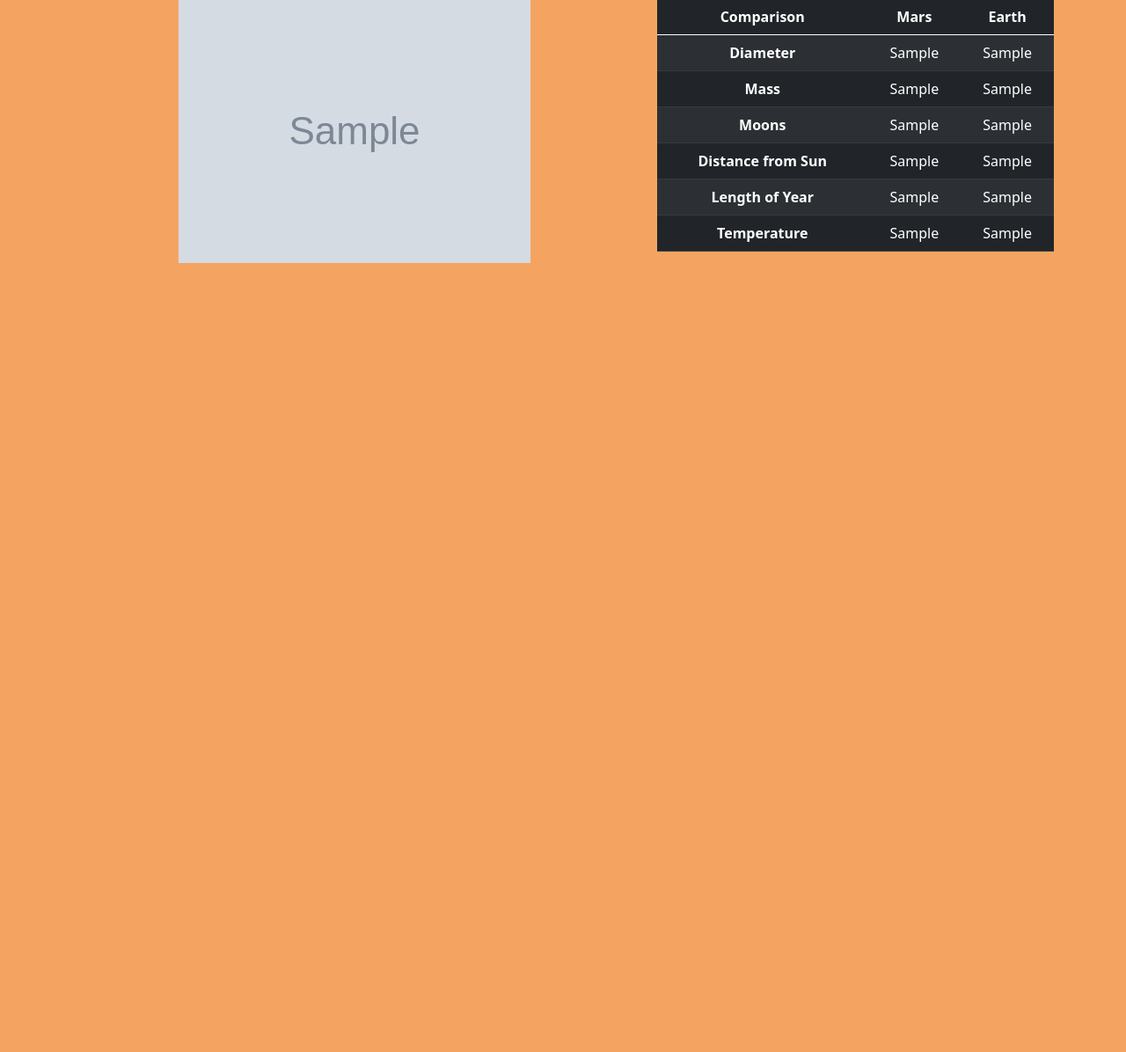
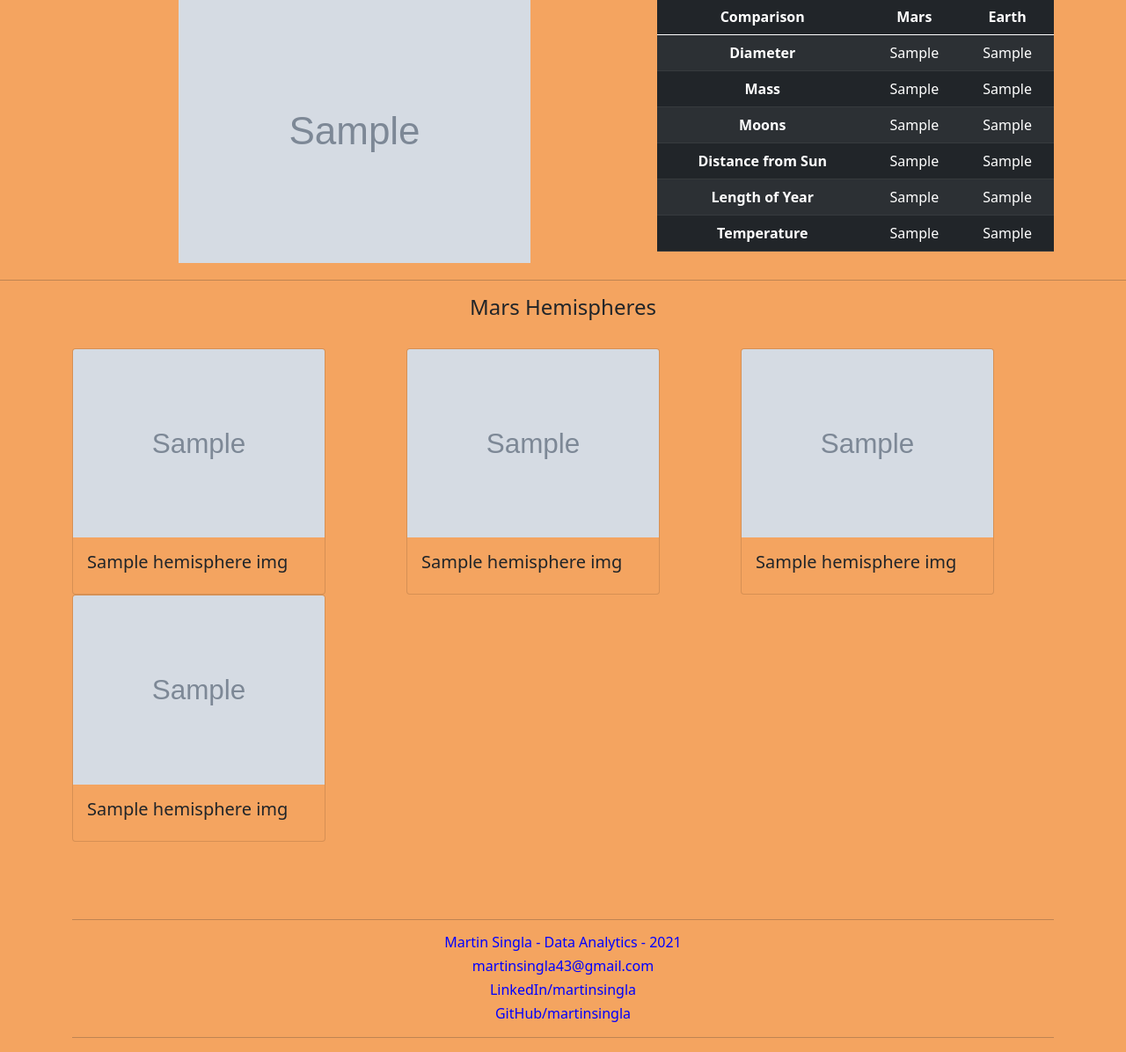
Before and after one commit to martinsingla/web-scraping-challenge, a Flask app: page / in a window 1280 px wide. Shown: the part 707-1903 px from the top of the page at 88% size. Before the commit the page ends 1006 px from the top, so only its background shows below. Run offline with Flask 2, Linux system fonts and the light colour scheme; grey boxes marked "Sample" are stand-in pictures; a database or web service that is not in the repository returns one stand-in record (values such as "Sample title").

Commit message:
changes in html

```diff
--- a/Mission_to_Mars/templates/index.html
+++ b/Mission_to_Mars/templates/index.html
@@ -105,6 +105,56 @@
           </div>
         </div>
       </div>
+      <hr>
+      <div class="container-xl">
+        <div class= 'row'>
+            <div class= 'column' style="text-align: center;">
+                <h4>Mars Hemispheres</4>
+            </div>
+        </div>
+      </div> <br>
+      <div class="container-xl">
+        <div class="row">
+          <div class="col">
+            <div class="card" style="width: 18rem; background-color: sandybrown;" >
+              <img src="{{mars_info.hemisphere_imgs[0]['Image URL']}}" class="card-img-top" alt="{{mars_info.hemisphere_imgs[0]['Title']}}">
+              <div class="card-body">
+                <h5 class="card-title"> {{mars_info.hemisphere_imgs[0]['Title']}} </h5>
+              </div>
+            </div>
+          </div>
+          <div class="col">
+            <div class="card" style="width: 18rem; background-color: sandybrown;">
+              <img src="{{mars_info.hemisphere_imgs[1]['Image URL']}}" class="card-img-top" alt="{{mars_info.hemisphere_imgs[1]['Title']}}">
+              <div class="card-body">
+                <h5 class="card-title"> {{mars_info.hemisphere_imgs[1]['Title']}} </h5>
+              </div>
+            </div>
+          </div>
+          <div class="col">
+            <div class="card" style="width: 18rem; background-color: sandybrown;">
+              <img src="{{mars_info.hemisphere_imgs[2]['Image URL']}}" class="card-img-top" alt="{{mars_info.hemisphere_imgs[2]['Title']}}">
+              <div class="card-body">
+                <h5 class="card-title"> {{mars_info.hemisphere_imgs[2]['Title']}} </h5>
+              </div>
+            </div>
+          </div>
+          <div class="col">
+            <div class="card" style="width: 18rem; background-color: sandybrown;">
+              <img src="{{mars_info.hemisphere_imgs[3]['Image URL']}}" class="card-img-top" alt="{{mars_info.hemisphere_imgs[3]['Title']}}">
+              <div class="card-body">
+                <h5 class="card-title"> {{mars_info.hemisphere_imgs[3]['Title']}} </h5>
+              </div>
+            </div>
+          </div>
+        </div>
+<br><br><br>
+<hr>
+<h6 style="text-align: center; color: blue;">Martin Singla - Data Analytics - 2021</h6>
+<h6 style="text-align: center; color: blue;">martinsingla43@gmail.com</h6>
+<h6 style="text-align: center; color: blue;" href= 'https://www.linkedin.com/in/martinsingla/'>LinkedIn/martinsingla</h6>
+<h6 style="text-align: center; color: blue;", href= 'https://github.com/martinsingla'>GitHub/martinsingla</h6>
+<hr>
 
     <script src="https://cdn.jsdelivr.net/npm/bootstrap@5.0.1/dist/js/bootstrap.bundle.min.js" integrity="sha384-gtEjrD/SeCtmISkJkNUaaKMoLD0//ElJ19smozuHV6z3Iehds+3Ulb9Bn9Plx0x4" crossorigin="anonymous"></script>
 </body>
```
